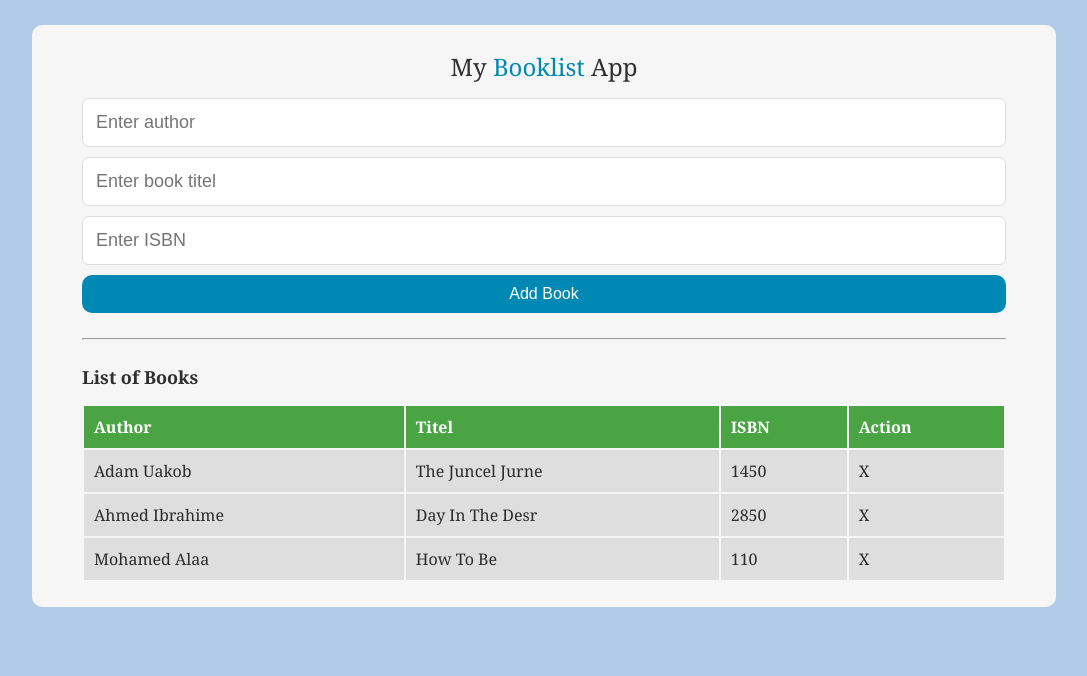
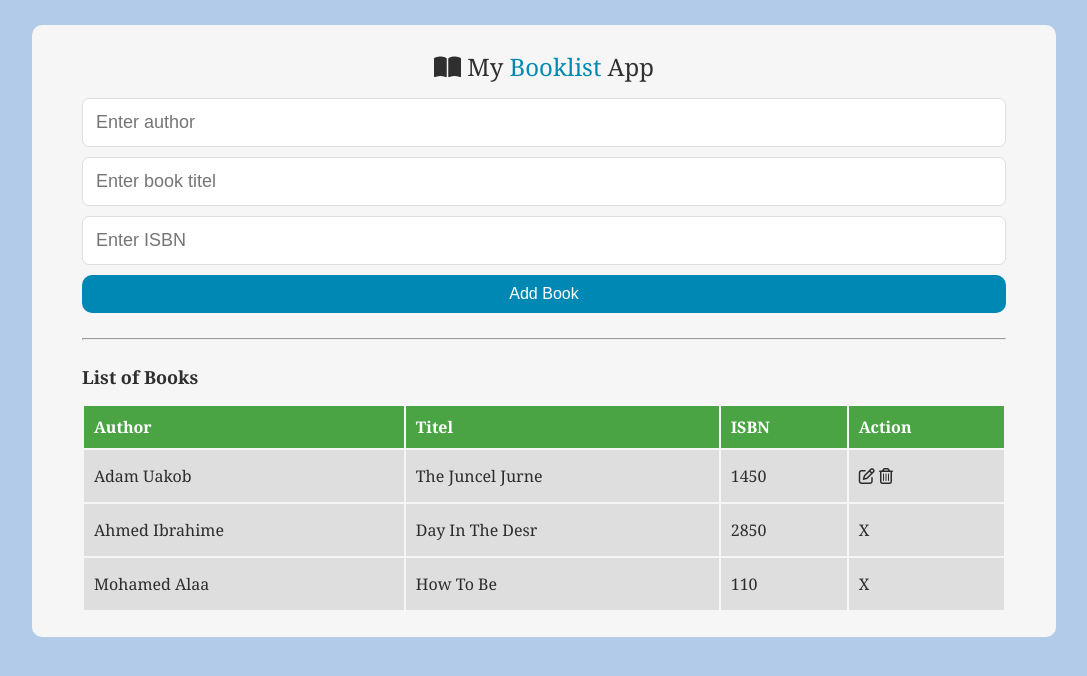
Before and after one commit to ZulkifliAhmed/booklist-app, a plain HTML site: page index.html in a window 1280 px wide. Shown: the whole page, without its empty margins (96-1183 px from the left). Drawn offline with Linux system fonts and the light colour scheme.

Commit message:
add fontawesome

```diff
--- a/index.html
+++ b/index.html
@@ -3,12 +3,13 @@
  <head>
     <meta charset="UTF-8">
     <meta name="viewport" content="width=device-width, initial-scale=1.0">
+    <link rel="stylesheet" href="https://cdnjs.cloudflare.com/ajax/libs/font-awesome/6.7.2/css/all.min.css" integrity="sha512-Evv84Mr4kqVGRNSgIGL/F/aIDqQb7xQ2vcrdIwxfjThSH8CSR7PBEakCr51Ck+w+/U6swU2Im1vVX0SVk9ABhg==" crossorigin="anonymous" referrerpolicy="no-referrer" />
     <link rel="stylesheet" href="style.css">
     <title>Booklist App</title>
  </head>
  <body>
     <div class="container">
-       <h2>my <span>booklist</span> app</h2>
+       <h2><i class="fa-solid fa-book-open"></i> my <span>booklist</span> app</h2>
        <form action="">
         <input type="text" placeholder="Enter author">
         <input type="text" placeholder="Enter book titel">
@@ -28,7 +29,10 @@
             <td>adam uakob </td>
             <td>the juncel jurne</td>
             <td>1450</td>
-            <td>x</td>
+            <td>
+                <i class="fa-regular fa-pen-to-square"></i>
+                <i class="fa-regular fa-trash-can"></i>
+            </td>
         </tr>
         <tr>
             <td>ahmed ibrahime</td>
--- a/style.css
+++ b/style.css
@@ -25,7 +25,7 @@ body {
 .container h2 span {
   color: #0088b4;
 }
-form input{
+form input {
   width: 100%;
   padding: 13px;
   margin-bottom: 10px;
@@ -35,7 +35,7 @@ form input{
   outline: none;
   background-color: white;
 }
-.container .submitBtn{
+.container .submitBtn {
   width: 100%;
   padding: 10px;
   outline: none;
@@ -46,17 +46,17 @@ form input{
   text-transform: capitalize;
   background-color: #0088b4;
   cursor: pointer;
-    transition: .7s ease;
+  transition: 0.7s ease;
 }
-.container .submitBtn:hover{
+.container .submitBtn:hover {
   background-color: #4aa444;
 }
-.container hr{
+.container hr {
   height: 2px;
   background-color: #4aa444;
   margin: 25px 0;
 }
-.container h3{
+.container h3 {
   margin-bottom: 15px;
   font-size: 18px;
   color: #131212df;
@@ -64,8 +64,7 @@ form input{
 .container table {
   width: 100%;
 }
-.container table th{
-
+.container table th {
   padding: 10px;
   color: #fff;
   text-align: start;
@@ -73,8 +72,8 @@ form input{
   background-color: #4aa444;
   cursor: default;
 }
-.container table td{
-    padding: 10px;
+.container table td {
+  padding: 15px 10px;
   color: #131212df;
   background-color: #dedede;
   text-transform: capitalize;
```
Lines whose indentation alone changed are shown as unchanged.
